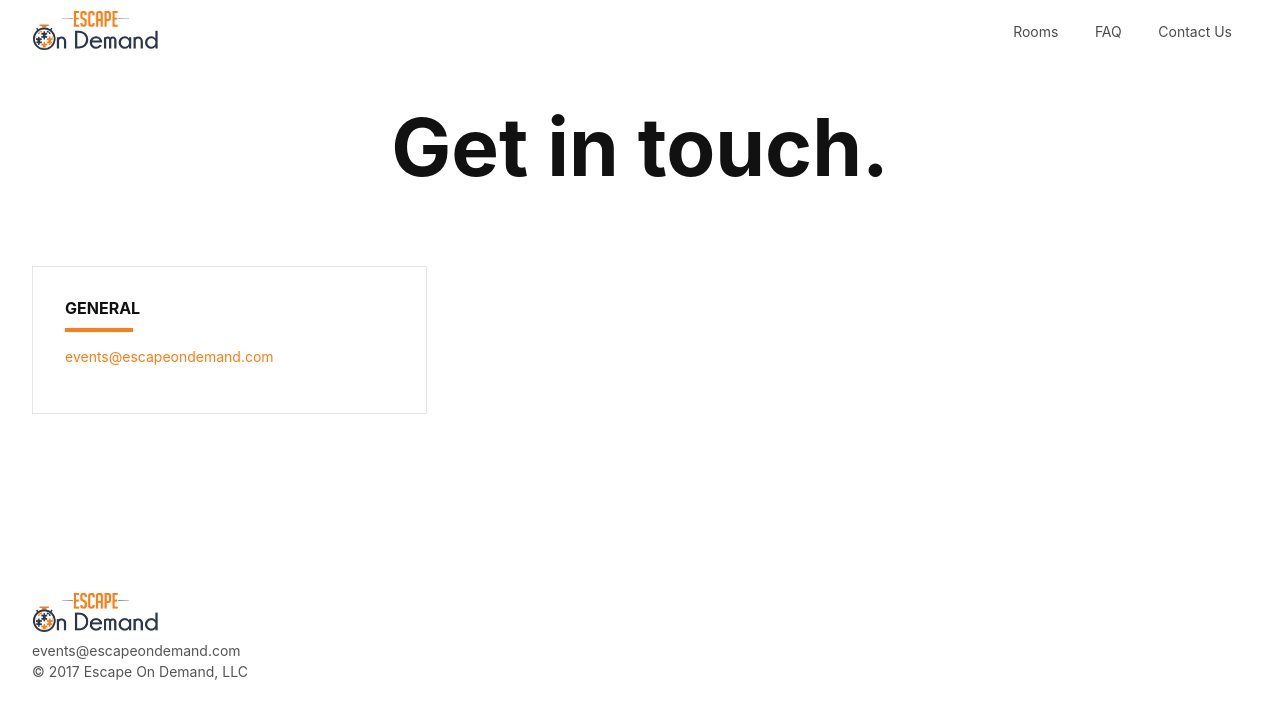
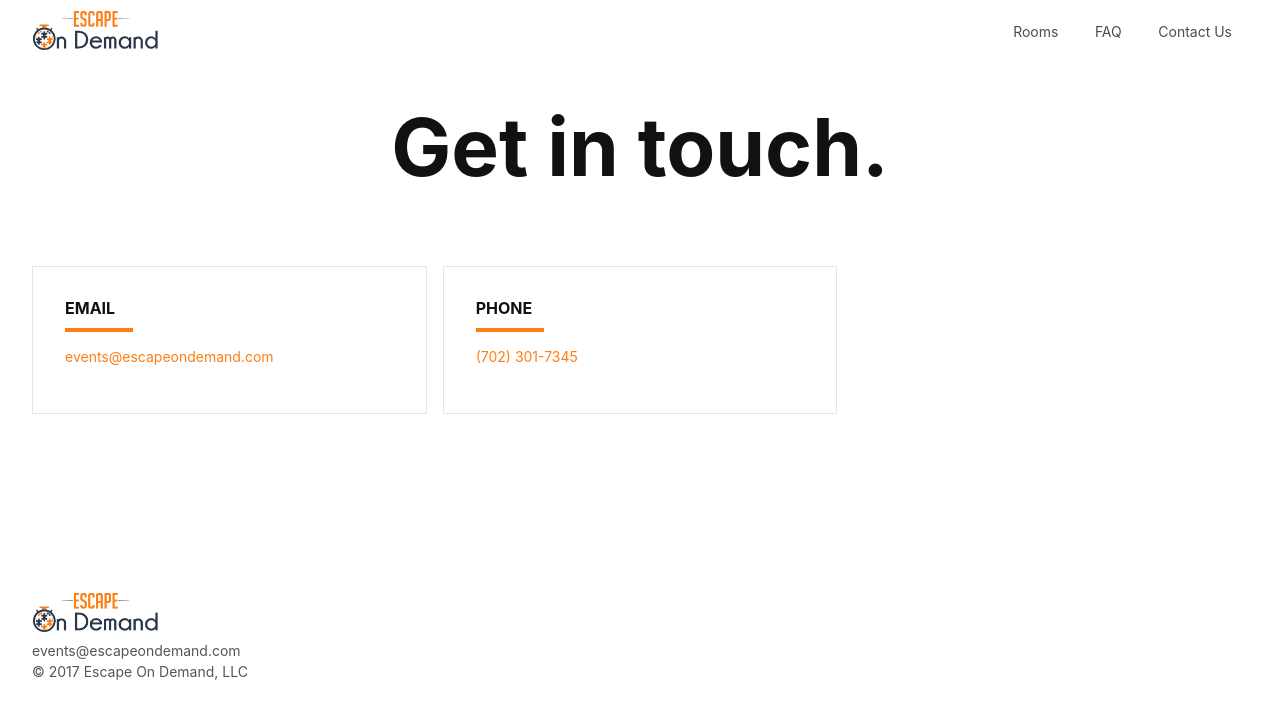
Before and after one commit to EscapeOnDemand/escapeondemand.github.io, a Jekyll site: the page built from _pages/contact.html, in a window 1280 px wide. Shown: the top 719 px of the page. Built offline with Jekyll 4.4.1, drawn with Linux system fonts in a browser that asks for light colours.

Commit message:
Update contact phone and fix room headlines

```diff
--- a/_pages/contact.html
+++ b/_pages/contact.html
@@ -10,12 +10,21 @@ layout: default
   <div class="row">
     <div class="col-xs-12 col-sm-4 mv2 mv3-ns">
       <div class="center bg-white pa3 pa4-ns ba b--black-10 h-100">
-        <h1 class="f5 ttu mt0">General</h1>
+        <h1 class="f5 ttu mt0">Email</h1>
         <hr class="mw3 ml0 ba bw1 b--secondary">
         <p class="lh-copy measure center f6 black-70">
           <a href="mailto:events@escapeondemand.com" class="link lh-copy secondary">events@escapeondemand.com</a>
         </p>
       </div>
     </div>
+    <div class="col-xs-12 col-sm-4 mv2 mv3-ns">
+      <div class="center bg-white pa3 pa4-ns ba b--black-10 h-100">
+        <h1 class="f5 ttu mt0">Phone</h1>
+        <hr class="mw3 ml0 ba bw1 b--secondary">
+        <p class="lh-copy measure center f6 black-70">
+          <a href="tel:7023017345" class="link lh-copy secondary">(702) 301-7345</a>
+        </p>
+      </div>
+    </div>
   </div>
 </div>
```
Also changed, not shown: _layouts/room.html (+3 -5 lines).
